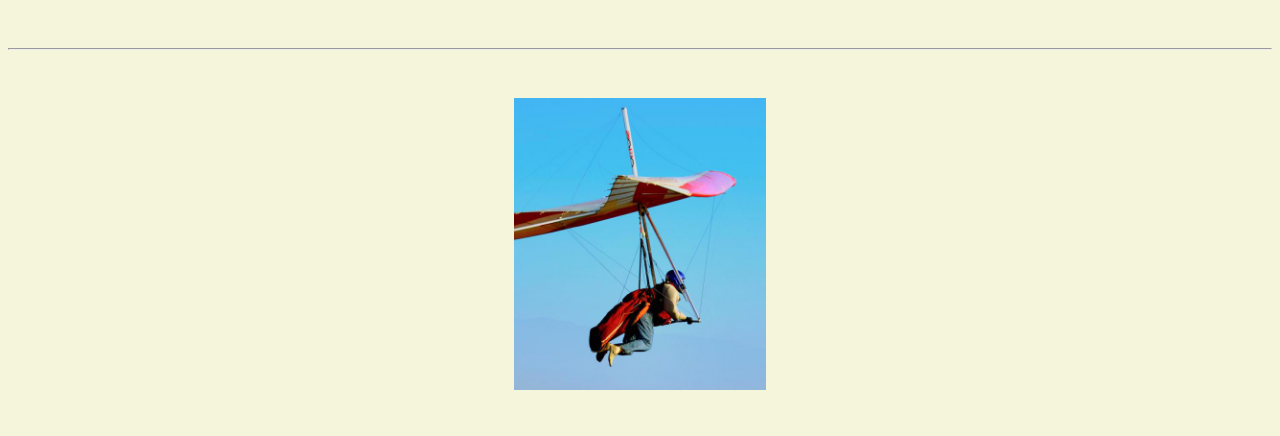
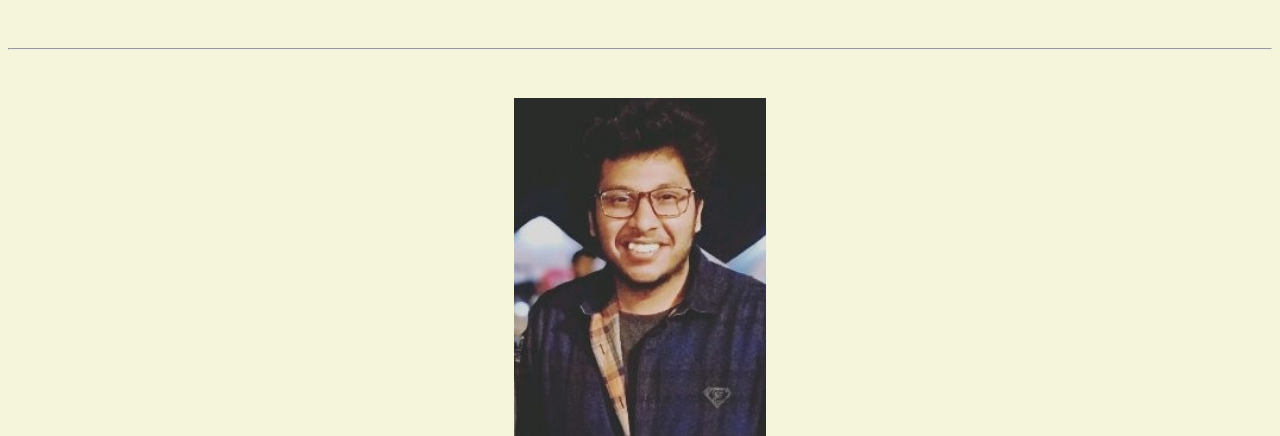
Before and after one commit to Amlathearyan/Amlathearyan.github.io, a plain HTML site: page resume.html in a window 1280 px wide. Shown: the top 436 px of the page. Drawn offline with Linux system fonts and the light colour scheme.

Commit message:
Update resume.html

```diff
--- a/resume.html
+++ b/resume.html
@@ -17,7 +17,7 @@
   <body>
     <hr>
 
-    <img src="images/headshot.jpg" alt="Aryan Amlathe's headshot" width="20%">
+    <img src="images/aryan1.png" alt="Aryan Amlathe's headshot" width="20%">
 
     <h1>Aryan Amlathe</h1>
     <h4>Blockchain Developer, Frontend Developer</h4>
```
